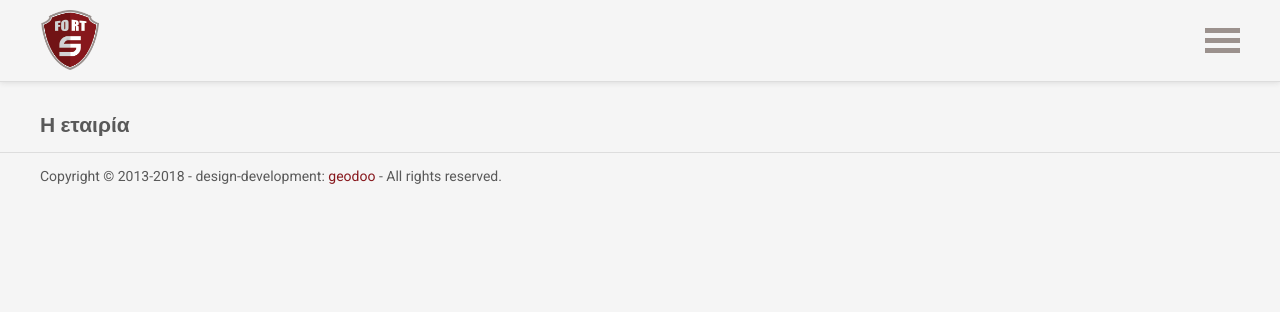
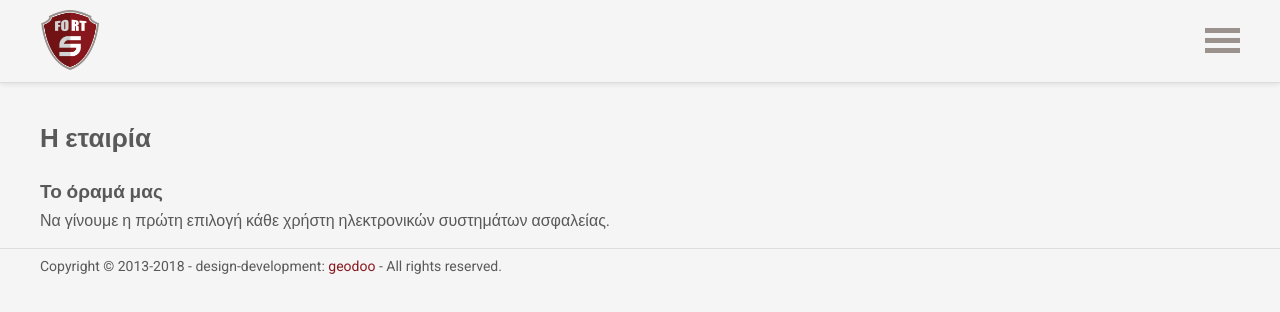
Before and after one commit to GeoDoo/fortNew, a React (Create React App) app: page /i-etairia in a window 1280 px wide. Shown: the top 312 px of the page. Built offline with nearby package versions, Linux system fonts and the light colour scheme.

Commit message:
Vision block

```diff
--- a/src/assets/text/about.json
+++ b/src/assets/text/about.json
@@ -1,4 +1,5 @@
 {
+  "pageTitle": "Η εταιρία",
   "prologue": "Η Fort Security είναι μια νεοσύστατη εταιρία (έτος ίδρυσης: 2013) αποτελούμενη από έμπειρους επαγγελματίες στο χώρο των συστημάτων ασφαλείας που διακρίνονται από υπευθυνότητα, συνέπεια και αποτελεσματικότητα. Ξεκινώντας ειδικευόμενοι σε τοποθετήσεις οικιακών συναγερμών, προχωρήσαμε με τον καιρό σε μεγαλύτερα έργα, όπως νοσοκομεία και παιδικούς σταθμούς, και προσπαθώντας να βελτιώνουμε και να επεκτείνουμε καθημερινά τις δυνάμεις μας εκμεταλλευόμενοι κάθε ευκαιρία, προσφέρουμε ποιοτικές υπηρεσίες και προϊόντα, εργαζόμενοι για την πλήρη ικανοποίηση των αναγκών ασφαλείας των πελατών μας.",
   "vision": {
     "title": "Το όραμά μας",
--- /dev/null
+++ b/src/blocks/Vision.js
@@ -0,0 +1,6 @@
+import createTitleText from '../adapters/titleText';
+import { vision } from '../assets/text/about.json';
+
+const Vision = () => createTitleText(vision);
+
+export default Vision;
--- a/src/index.css
+++ b/src/index.css
@@ -7,7 +7,7 @@ body {
   color: #595959;
   background: #f5f5f5;
   font-family: 'Roboto', sans-serif;
-  font-size: 18px;
+  font-size: 16px;
   line-height: 1.3;
 }
 
@@ -21,7 +21,17 @@ h6 {
 }
 
 h1 {
-  font-size: 21px;
+  font-size: 26px;
+  margin: 24px 0;
+}
+
+h2 {
+  font-size: 19px;
+  margin: 8px 0;
+}
+
+p {
+  margin: 8px 0;
 }
 
 #root {
@@ -67,3 +77,7 @@ a:focus,
 a:visited {
   outline: none;
 }
+
+.title-text {
+  margin-bottom: 16px;
+}
--- a/src/pages/About.js
+++ b/src/pages/About.js
@@ -1,8 +1,10 @@
 import React from 'react';
+import Vision from '../blocks/Vision';
 
-const About = ({ children }) => (
+const About = () => (
   <div className="about">
     <h1>Η εταιρία</h1>
+    <Vision />
   </div>
 );
 
```
Also changed, not shown: 1 other file (tests, documents, lock files or other folders).
